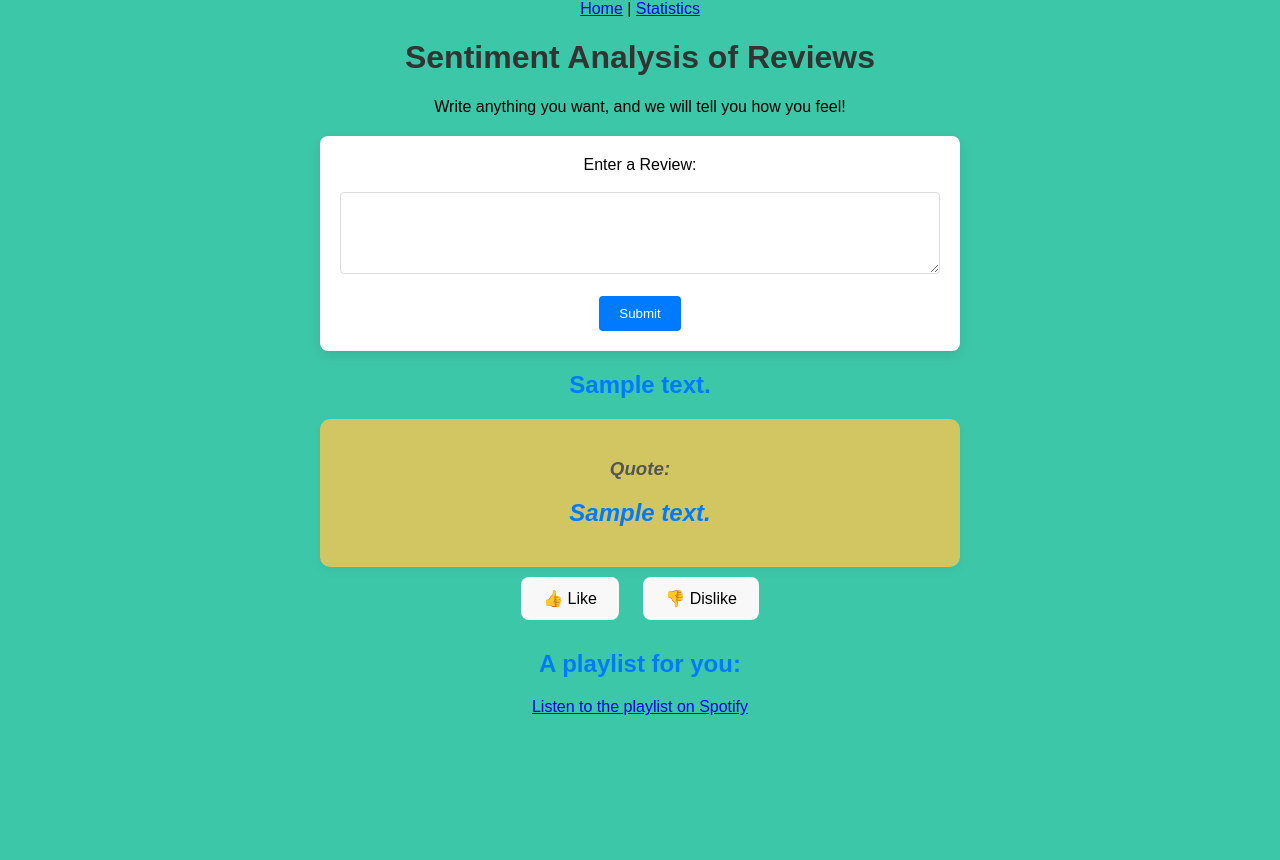
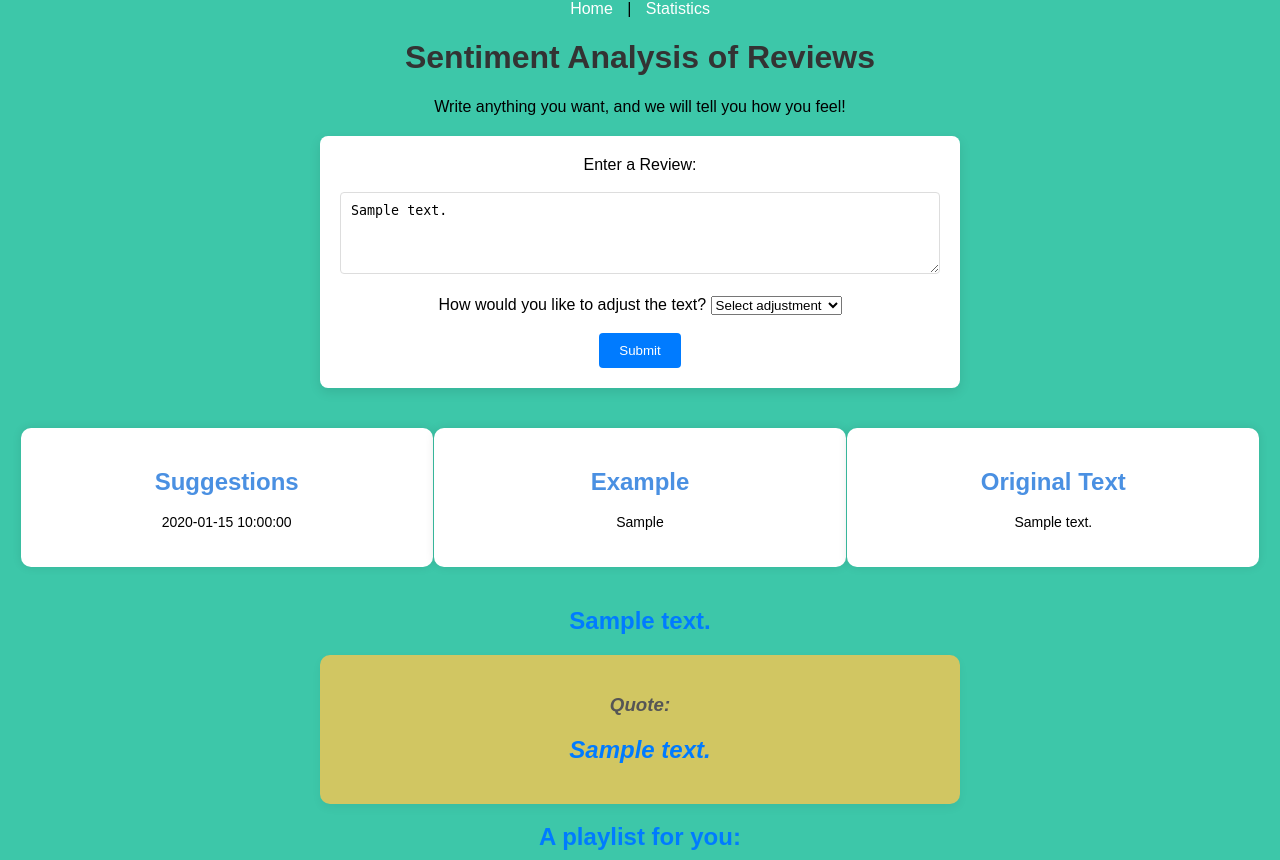
Before and after one commit to nessa01macias/data-science-project, a Flask app: template flask_app/templates/index1.html in a window 1280 px wide. Shown: the top 860 px of the page. Before the commit the page ends 715 px from the top, so only its background shows below. Run offline with Flask 3, Linux system fonts and the light colour scheme; the template is opened without the code that fills it: most values are stand-ins (such as "Sample title", 1, 10 or a date in 2020).

Commit message:
added llm

```diff
--- a/flask_app/app.py
+++ b/flask_app/app.py
@@ -1,48 +1,36 @@
 from db_interaction import suggest_quote_by_category, update_quote_score  # Import from the database script
-
+from llm_query import query_llm
 from flask import Flask, request, render_template, jsonify
-import pickle  # For loading the model
+from text_preprocessing import preprocess
 import joblib  # For loading the vectorizer
-import re
-import nltk
-from nltk.corpus import stopwords
-from nltk.stem import PorterStemmer
 import matplotlib.pyplot as plt
 import io
 import base64
 from dotenv import load_dotenv
 import os
-import random
+from huggingface_hub import login
+import os
+
 
 load_dotenv()
 
 vectorizer_path = os.getenv('VECTORIZER_PATH')
+# login(token=os.getenv('HUGGINGFACE_TOKEN'))
 
-# Download stopwords if not already present
-nltk.download('stopwords')
 
 # Initialize Flask app
 app = Flask(__name__)
 
 # Load the Naive Bayes model from the pickle file
 try:
-    with open('model/gnb_model.pkl', 'rb') as file:
-        gnb_from_pickle = pickle.load(file)
+    with open('model/rf_model.joblib', 'rb') as file:
+        rf_from_pickle = joblib.load(file)
     print("Naive Bayes model loaded successfully.")
 except FileNotFoundError:
     print("Model file not found. Please check the path.")
 except Exception as e:
     print(f"An error occurred while loading the model: {e}")
 
-# Load the vectorizer using joblib
-try:
-    vectorizer = joblib.load(vectorizer_path)
-except FileNotFoundError:
-    print(f"Vectorizer file not found. Please check the path: {vectorizer_path}")
-    vectorizer = None
-except Exception as e:
-    print(f"An error occurred while loading the vectorizer: {e}")
-    vectorizer = None
 
 # Define a mapping of predicted class labels to emotions
 emotion_mapping = {
@@ -51,7 +39,7 @@ emotion_mapping = {
     2: "angry",
     3: "surprised",
     4: "fearful",
-    5: "disgusted",  # Changed from disgusted to disgust
+    5: "disgusted",
     6: "neutral"
 }
 
@@ -84,64 +72,87 @@ current_quote = None
 def home():
     return render_template("index1.html")
 
+
 @app.route('/predict', methods=["POST"])
 def predict():
     global last_predicted_emotion, current_quote
-    review = request.form['Review']  # Get the review text from the form input
 
-    # Step 1: Preprocess the review (same as before)
-    review = re.sub('[^a-zA-Z]', ' ', review).lower().split()
-    ps = PorterStemmer()
-    stopwords_list = set(stopwords.words('english'))
+    # Get the review text and adjustment choice from the form input
+    input = request.form['Review']
+    print("Input text:", input)
+    review = preprocess(input)  # Get the review text from the form input
+    print("Processed Review input text:", review)
+    adjustment = request.form.get('adjustment', 'none')  # Default to 'none' if not selected
 
-    # Add custom stopwords that were kept in the training phase
-    custom_stopwords = ['not', 'no', 'but', "won't", 'too', 'very']
-    stopwords_list.difference_update(custom_stopwords)
-
-    # Stem the words and remove stopwords
-    review = [ps.stem(word) for word in review if word not in stopwords_list]
-    review = ' '.join(review)
-
-    # Step 2: Vectorize the preprocessed review
-    review_vectorized = vectorizer.transform([review]).toarray()  # Convert to dense array
-
-    # Step 3: Predict the emotion using the loaded Naive Bayes model
     try:
-        prediction = gnb_from_pickle.predict(review_vectorized)
+        # Step 3: Predict the emotion
+        prediction = rf_from_pickle.predict([review])
+        print(prediction)
         # Step 4: Map the predicted class label to the corresponding emotion
         predicted_emotion = emotion_mapping[prediction[0]]
         print("The predicted emotion is:", predicted_emotion)
-        # Fetch a quote from the database using the predicted emotion
+
+        # Fetch a quote based on the predicted emotion
         quote_data = suggest_quote_by_category(predicted_emotion)
-        print("the quote data is", quote_data)
-
         if quote_data:
             quote = quote_data['quote']
             author = quote_data['author']
-            last_predicted_emotion_quote_id = quote_data['id']  # Store the quote ID for feedback
+            last_predicted_emotion_quote_id = quote_data['id']
             stat_mapping[predicted_emotion] += 1
         else:
             quote = "No quote available."
             author = ""
             last_predicted_emotion_quote_id = None
 
-        song = song_mapping[predicted_emotion]
+        song = song_mapping.get(predicted_emotion, "")
+
+        # Handle text adjustment only if the user selected something other than 'none'
+        suggestion_text = None
+        generated_example = None
+        if adjustment != 'none' and len(review) > 5:  # Ensure the review text is long enough
+            # Generate Suggestion
+            llm_prompt_suggestion = f"Make the following text {adjustment}. Suggest specific changes: {review}"
+            print(f"LLM Suggestion Prompt: {llm_prompt_suggestion}")
+            suggestion_text = query_llm(llm_prompt_suggestion)
+
+            # Generate Example
+            llm_prompt_example = f"Make the following text {adjustment}. Create a new text based on this one but with the target emotion: {review}"
+            print(f"LLM Example Prompt: {llm_prompt_example}")
+            generated_example = query_llm(llm_prompt_example)
+        else:
+            print("Skipping LLM call due to short or empty review.")
+
+        # Render the appropriate template with suggestions, examples, and original
+        return render_template(
+            "index1.html",
+            prediction_text=f"The predicted emotion is: {predicted_emotion}",
+            original_text=review if adjustment != 'none' else None,
+            modified_text=suggestion_text,
+            generated_example=generated_example,
+            adjustment=adjustment,
+            quote_text=quote,
+            song_text=song,
+            last_predicted_emotion_quote_id=last_predicted_emotion_quote_id,
+            review=review,  # Keep review in textarea
+            predicted_emotion=predicted_emotion  # Pass this variable to the frontend
+        )
+
     except Exception as e:
-        predicted_emotion = "Error in prediction: " + str(e)
+        predicted_emotion = f"Error in prediction: {str(e)}"
         quote = "No quote available."
-        author = ""
         song = ""
         last_predicted_emotion_quote_id = None
 
-    current_quote = quote
+    return render_template(
+        "index1.html",
+        prediction_text=f"The predicted emotion is: {predicted_emotion}",
+        quote_text=quote,
+        song_text=song,
+        last_predicted_emotion_quote_id=last_predicted_emotion_quote_id,
+        review=review,  # Keep review in textarea even on error
+        predicted_emotion=predicted_emotion  # Pass this variable here as well
+    )
 
-    return render_template("index1.html",
-                        prediction_text=f"The predicted emotion is: {predicted_emotion}",
-                        quote_text=quote,
-                        author_text=author,
-                        song_text=song,
-                        last_predicted_emotion_quote_id=last_predicted_emotion_quote_id,
-                        predicted_emotion=predicted_emotion)  # Pass the predicted emotion
 
 # Statistics route
 @app.route('/statistics')
--- a/flask_app/static/css/style.css
+++ b/flask_app/static/css/style.css
@@ -1,5 +1,4 @@
 /* static/css/style.css */
-
 
 body {
   font-family: Arial, sans-serif;
@@ -9,17 +8,9 @@ body {
   text-align: center;
 }
 
-
-
-
-
-
 h1 {
   color: #333;
 }
-
-
-
 
 form {
   margin: 20px auto;
@@ -31,9 +22,6 @@ form {
   max-width: 600px;
 }
 
-
-
-
 textarea {
   width: 100%;
   padding: 10px;
@@ -41,9 +29,6 @@ textarea {
   border-radius: 4px;
   box-sizing: border-box;
 }
-
-
-
 
 input[type="submit"] {
   background-color: #007bff;
@@ -54,20 +39,13 @@ input[type="submit"] {
   cursor: pointer;
 }
 
-
-
-
 input[type="submit"]:hover {
   background-color: #0056b3;
 }
 
-
-
-
 h2 {
   color: #007bff;
 }
-
 
 .quote-section {
   margin-top: 30px;
@@ -81,7 +59,6 @@ h2 {
   margin: 0 auto;
 }
 
-
 button {
   background-color: #f8f8f8;
   border: 2px solid transparent;
@@ -93,14 +70,43 @@ button {
   margin: 10px;
 }
 
-
 button:hover {
   background-color: #e0e0e0; /* Slightly darker gray on hover */
   border-color: #007bff; /* Border turns blue on hover */
 }
 
-
 button:active {
   background-color: #ccc; /* Darker gray when clicked */
   transform: scale(0.98); /* Slightly shrink the button on click */
 }
+
+nav a {
+  color: white;
+  margin: 0 10px;
+  text-decoration: none;
+}
+
+.result-container {
+  display: flex;
+  justify-content: space-around;
+  padding: 20px;
+  margin-top: 20px;
+}
+
+.result-box {
+  width: 30%;
+  background-color: white;
+  border-radius: 10px;
+  padding: 20px;
+  box-shadow: 0 0 10px rgba(0, 0, 0, 0.1);
+}
+
+.result-box h2 {
+  color: #4a90e2;
+  margin-bottom: 15px;
+}
+
+.result-box p {
+  font-size: 14px;
+  line-height: 1.6;
+}
--- a/flask_app/templates/index1.html
+++ b/flask_app/templates/index1.html
@@ -22,11 +22,43 @@
 
     <h1>Sentiment Analysis of Reviews</h1>
     <p>Write anything you want, and we will tell you how you feel!</p>
+
+    <!-- Single form for both review text and adjustment choice -->
     <form action="/predict" method="post">
       <label for="review">Enter a Review:</label><br /><br />
-      <textarea name="Review" rows="4" cols="50"></textarea><br /><br />
+      <textarea name="Review" rows="4" cols="50">{{ review if review }}</textarea><br /><br />
+
+      <!-- Dropdown for text adjustment -->
+      <label for="adjustment">How would you like to adjust the text?</label>
+      <select id="adjustment" name="adjustment">
+        <option value="" disabled selected>Select adjustment</option>
+        <option value="neutral">Neutral</option>
+        <option value="positive">More Positive</option>
+        <option value="constructive">More Constructive</option>
+        <option value="none">Leave it as is</option>
+      </select>
+      <br /><br />
+
       <input type="submit" value="Submit" />
     </form>
+
+    <!-- Display modified, original, and example texts side by side in boxes -->
+    {% if modified_text %}
+      <div class="result-container">
+        <div class="result-box">
+          <h2>Suggestions</h2>
+          <p>{{ modified_text }}</p>
+        </div>
+        <div class="result-box">
+          <h2>Example</h2>
+          <p>{{ generated_example }}</p>
+        </div>
+        <div class="result-box">
+          <h2>Original Text</h2>
+          <p>{{ original_text }}</p>
+        </div>
+      </div>
+    {% endif %}
 
     {% if prediction_text %}
     <h2>{{ prediction_text }}</h2>
@@ -35,27 +67,14 @@
       <h2 id="quote">{{ quote_text }}</h2>
     </div>
 
-    <!-- Thumbs Up/Down Buttons -->
-    <div>
-      <button id="like-btn" onclick="submitFeedback('like')">👍 Like</button>
-      <button id="dislike-btn" onclick="submitFeedback('dislike')">
-        👎 Dislike
-      </button>
-    </div>
+    <h2>A playlist for you:</h2>
+    <a href="{{ song_text }}" target="_blank">Listen to the playlist on Spotify</a>
 
-    <h2>A playlist for you:</h2>
-    <a href="{{ song_text }}" target="_blank"
-      >Listen to the playlist on Spotify</a
-    >
+    <input type="hidden" id="last_predicted_emotion_quote_id" value="{{ last_predicted_emotion_quote_id }}" />
+    {% endif %}
+  </body>
+</html>
 
-    <!-- Hidden field to store the quote ID -->
-    <input
-      type="hidden"
-      id="last_predicted_emotion_quote_id"
-      value="{{ last_predicted_emotion_quote_id }}"
-    />
-
-    {% endif %}
 
     <script>
       // Pass the predicted emotion and quote_id from Flask to JavaScript
--- a/flask_app/try.py
+++ /dev/null
@@ -1,6 +0,0 @@
-import joblib
-try:
-    vectorizer = joblib.load('C:\\Users\\nessa\\Documents\\data-science-project\\flask_app\\vectorizer_reviews.joblib')
-    print("Vectorizer loaded successfully.")
-except Exception as e:
-    print(f"Failed to load the vectorizer: {e}")
```
Also changed, not shown: flask_app/llm_query.py (added, +45 -0 lines), flask_app/requirements.txt (+49 -5 lines), flask_app/text_preprocessing.py (added, +21 -0 lines), 2 other files. Lines whose indentation alone changed are shown as unchanged.
